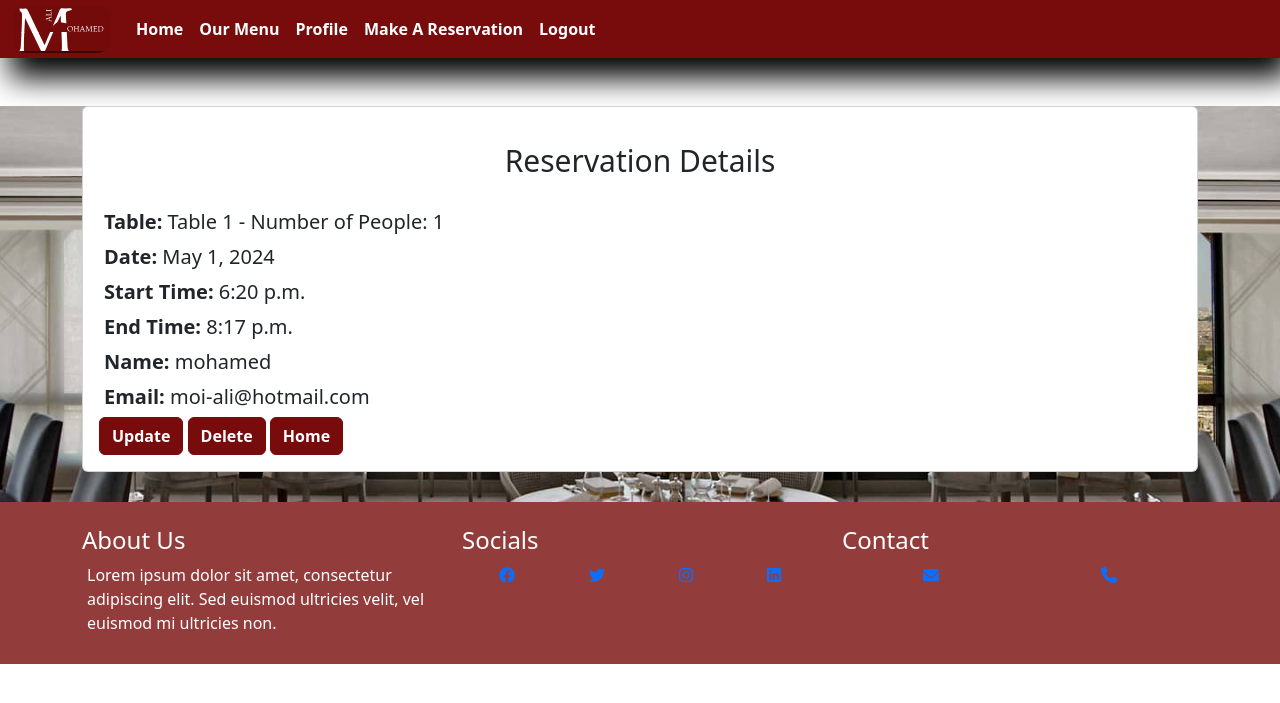
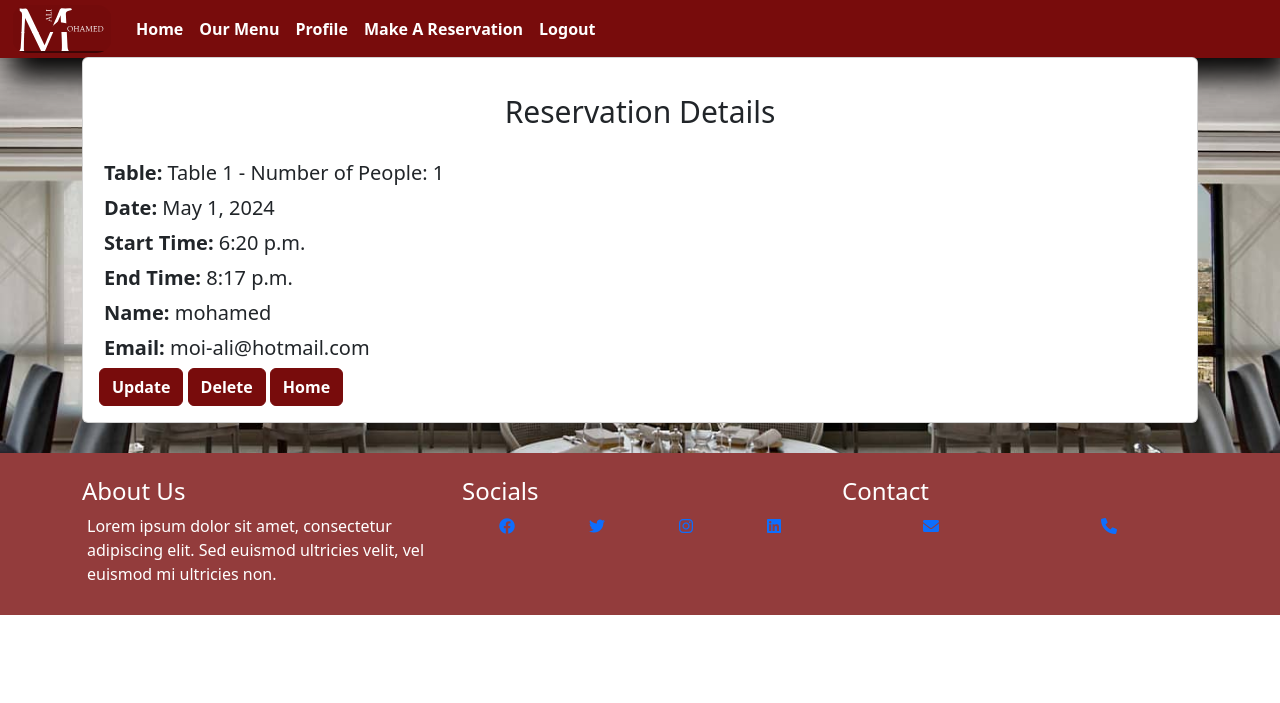
Before and after one commit to Mohamedaliabdikarim/RBS, a Django app: page /reservation/1/ in a window 1280 px wide. Shown: the top 703 px of the page. Run offline with Django 5.2, Linux system fonts and the light colour scheme; a user stored in the database is signed in; data comes from the database, SQL or seed files in the repository.

Commit message:
deployed to heroku is done

```diff
--- a/restaurant/static/css/style.css
+++ b/restaurant/static/css/style.css
@@ -80,9 +80,10 @@ ul {
 
  }
 
-
+/* jeg må lage noe her*/
 
 main{
+    margin-top: -49px;
     background-image: url("../image/restaurant-boutique-header-bg.jpg");
     background-position: center;
     background-size:cover;
```
